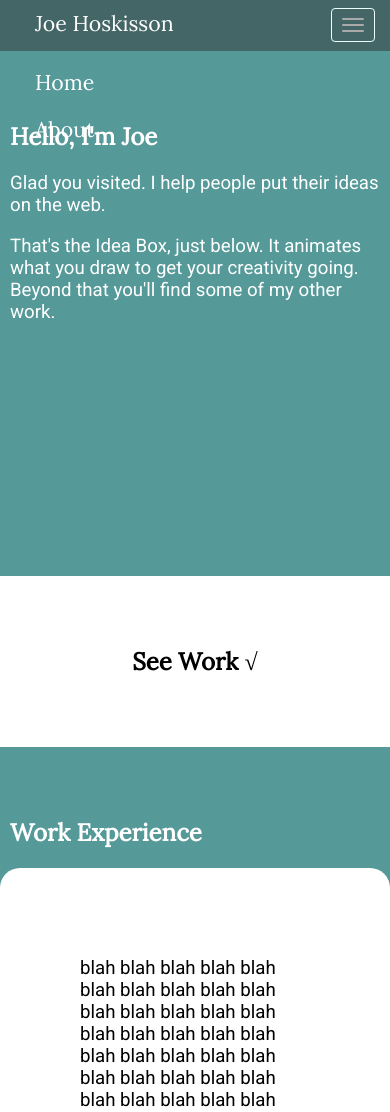
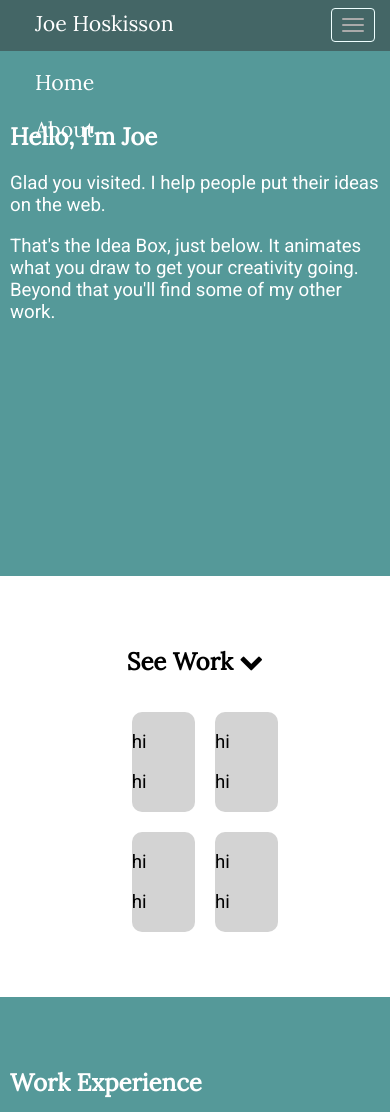
Before and after one commit to joevus/portfolio-ideabox, a React (Create React App) app: page / in a window 390 px wide. Shown: the top 1112 px of the page. Built offline with nearby package versions, Linux system fonts and the light colour scheme.

Commit message:
started work-grid formatting. Not mobile-ready

```diff
--- a/src/components/main/work/index.js
+++ b/src/components/main/work/index.js
@@ -5,9 +5,26 @@ class Work extends React.Component {
     return (
       <section className="work container">
         <div className="row">
-          <h1>See Work √</h1>
+          <h1>See Work <i className="fa fa-chevron-down"></i></h1>
         </div>
-
+        <div className="row work_grid">
+            <div className="work_entry">
+                <p>hi</p>
+                <p>hi</p>
+            </div>
+            <div className="work_entry">
+                <p>hi</p>
+                <p>hi</p>
+            </div>
+            <div className="work_entry">
+                <p>hi</p>
+                <p>hi</p>
+            </div>
+            <div className="work_entry">
+                <p>hi</p>
+                <p>hi</p>
+            </div>
+        </div>
       </section>
 
     );
--- a/src/css/index.css
+++ b/src/css/index.css
@@ -181,6 +181,24 @@ section.header {
   background: #559999;
 }
 
+/* Work */
+section.work h1 {
+  text-align: center;
+}
+
+section.work .work_grid {
+  display: grid;
+  grid-template-columns: 50% 50%;
+  column-gap: 20px;
+  row-gap: 20px;
+  padding: 15px;
+}
+
+section.work .work_entry {
+  background: lightgray;
+  border-radius: 10px;
+}
+
 /* Experience */
 
 section.experience {
```
